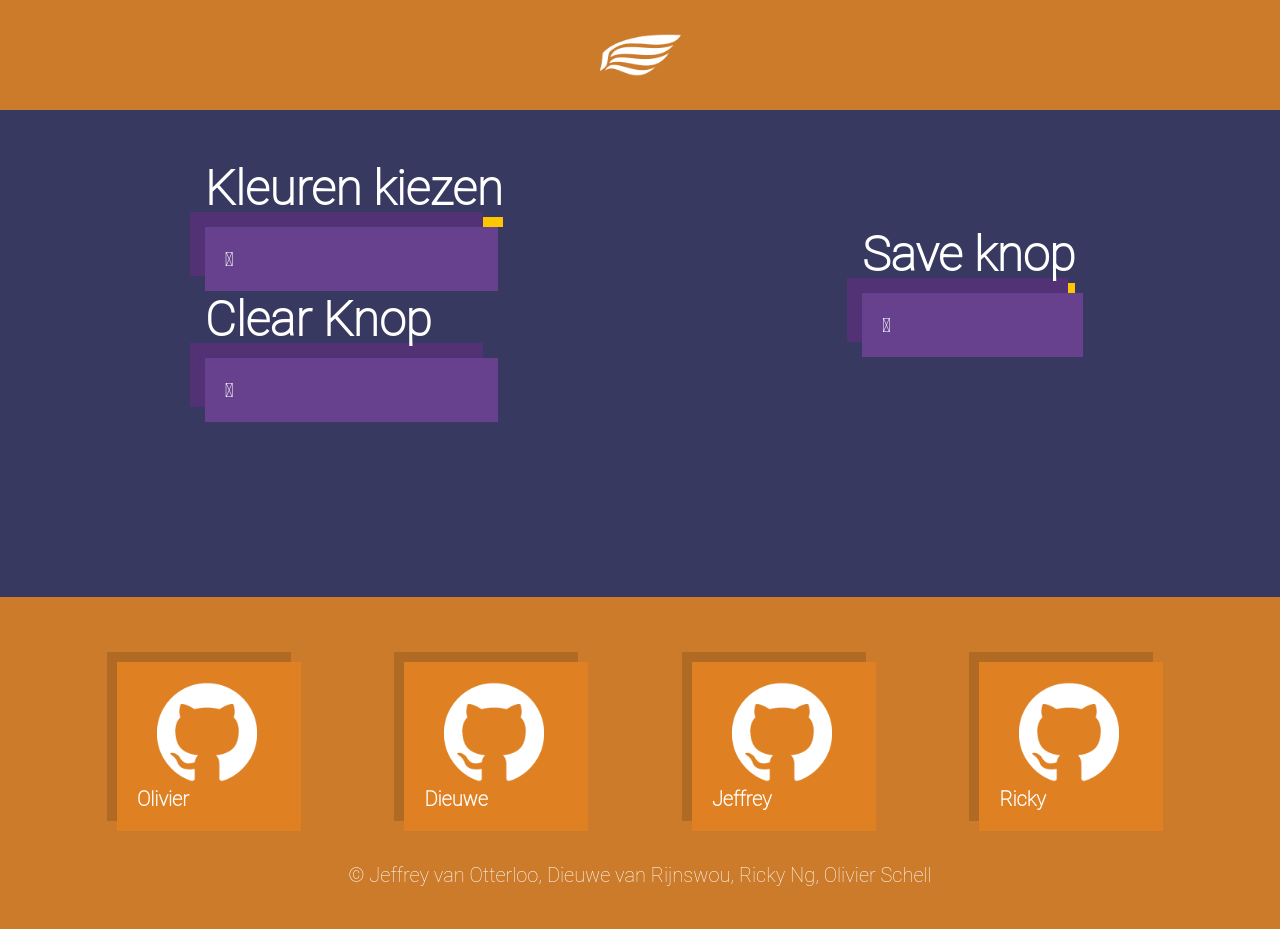
After one commit to RadiazOm/CLE3, a PHP site: page /doof-project/drawingtoolmagazine.php in a window 1280 px wide. The commit adds this page. Run offline with PHP 8.4, Linux system fonts and the light colour scheme; some libraries are stand-ins or nearby versions.

Commit message:
magazine page

```diff
--- a/css/main.css
+++ b/css/main.css
@@ -416,6 +416,16 @@ canvas {
     padding: 0;
 }
 
+/*dit is een wrapper voor alle overige buttons*/
+.otherdrawingtool{
+    height: 50px;
+    display: flex;
+    gap: 10px;
+    align-items: center;
+    justify-content: center;
+}
+
+
 /*Style the color navigation bar with
 a fixed position at the top of the page,
 centered horizontally
--- /dev/null
+++ b/drawingtoolmagazine.php
@@ -0,0 +1,108 @@
+
+
+<!DOCTYPE html>
+<html lang="en">
+<head>
+    <meta charset="UTF-8">
+    <title>Tekenuitleg</title>
+    <link rel="stylesheet" href="css/main.css">
+    <link rel="stylesheet" href="https://cdnjs.cloudflare.com/ajax/libs/font-awesome/6.3.0/css/all.min.css"/>
+    <script src="js/drawingexplained.js"></script>
+</head>
+<body>
+
+<nav class="navbar">
+    <img src="media/soundoff-sport-website-favicon-white.png" alt="" class="logo">
+</nav>
+
+<!--    Title    -->
+<div id="title" class="text-center"> </div>
+
+
+<div id="containerCanvas" class="flex-around align-center container">
+    <div class="flex-column container">
+        <!--kleuren kiezen-->
+        <div>
+            <h2 class="title">Kleuren kiezen</h2>
+            <div class="box-blue">
+                <p>
+                    <i class="fa-regular fa-magnifying-glass-plus" id="General"></i>
+                <div id="chooseColor"></div>
+                </p>
+            </div>
+        </div>
+
+<!--        clear knop-->
+        <div>
+            <h2 class="title">Clear Knop</h2>
+            <div class="box-blue">
+                <p>
+                    <i class="fa-regular fa-magnifying-glass-plus" id="Popular"></i>
+                <div id="clearCanvas"></div>
+                </p>
+            </div>
+        </div>
+    </div>
+
+<!--    save knop-->
+    <div class="container">
+        <div>
+            <h2 class="title">Save knop</h2>
+            <div class="box-blue">
+                <p>
+                    <i class="fa-regular fa-magnifying-glass-plus" id="Communication"></i>
+                <div id="saveCanvas"></div>
+                </p>
+            </div>
+        </div>
+    </div>
+
+</div>
+
+
+<!-- modal -->
+
+<dialog class="modal" id="popup-canvas" >
+    <div class="modal-content"></div>
+    <button class="modal-close" id="modal-close">X</button>
+</dialog>
+
+
+
+
+<footer class="footer">
+    <div class="container flex-around">
+        <div class="box-orange align-center flex-wrap eight">
+            <a href="https://github.com/fredsjr" target="_blank">
+                <img src="media/github.png" alt="" class="logo">
+            </a>
+            <h3>Olivier</h3>
+        </div>
+        <div class="box-orange align-center flex-wrap eight">
+            <a href="https://github.com/soapinmysight" target="_blank">
+                <img src="media/github.png" alt="" class="logo">
+            </a>
+            <h3>Dieuwe</h3>
+        </div>
+        <div class="box-orange align-center flex-wrap eight">
+            <a href="https://github.com/RadiazOm" target="_blank">
+                <img src="media/github.png" alt="" class="logo">
+            </a>
+            <h3>Jeffrey</h3>
+        </div>
+        <div class="box-orange align-center flex-wrap eight">
+            <a href="https://github.com/ikeetkip" target="_blank">
+                <img src="media/github.png" alt="" class="logo">
+            </a>
+            <h3>Ricky</h3>
+        </div>
+    </div>
+    <div class="text-center text-4">
+        <span>
+            © Jeffrey van Otterloo, Dieuwe van Rijnswou, Ricky Ng, Olivier Schell
+        </span>
+    </div>
+</footer>
+
+</body>
+</html>
```
Also changed, not shown: drawingtool.php (+37 -0 lines), js/drawingexplained.js (added, +123 -0 lines), webservice/includes/actions.php (+16 -0 lines), webservice/index.php (+14 -1 lines).
